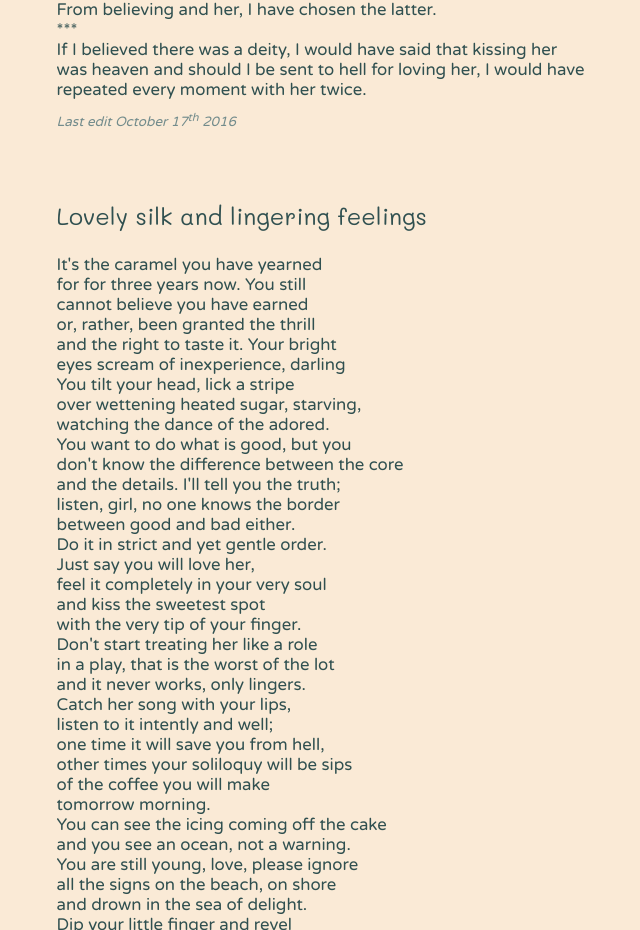
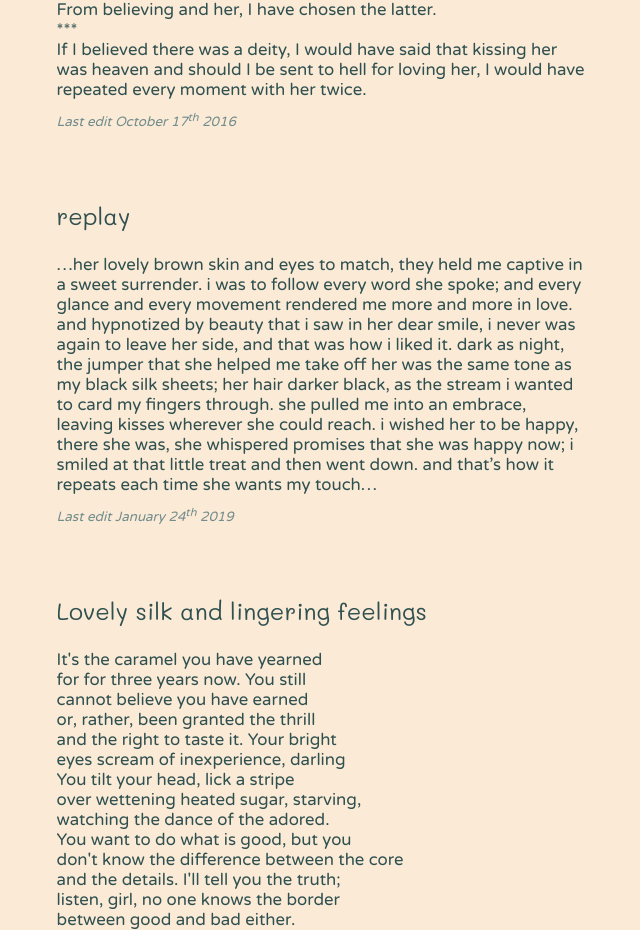
Before and after one commit to bastardcryptid/poetry, a plain HTML site: page templates/vitae.html in a window 1280 px wide. Shown: the part 2557-3487 px from the top of the page, without its empty margins (318-958 px from the left). Drawn offline with nearby package versions, Linux system fonts and the light colour scheme; a web font is replaced by a local one.

Commit message:
added replay poem to vitae

```diff
--- a/templates/vitae.html
+++ b/templates/vitae.html
@@ -121,6 +121,11 @@
 			<br>***
 			<br>If I believed there was a deity, I would have said that kissing her was heaven and should I be sent to hell for loving her, I would have repeated every moment with her twice.
 			<br><div class="date">Last edit October 17<sup>th</sup> 2016</div>
+		</div>
+		<div class="poem" id="replay">
+			<h3>replay</h3>
+			…her lovely brown skin and eyes to match, they held me captive in a sweet surrender. i was to follow every word she spoke; and every glance and every movement rendered me more and more in love. and hypnotized by beauty that i saw in her dear smile, i never was again to leave her side, and that was how i liked it. dark as night, the jumper that she helped me take off her was the same tone as my black silk sheets; her hair darker black, as the stream i wanted to card my fingers through. she pulled me into an embrace, leaving kisses wherever she could reach. i wished her to be happy, there she was, she whispered promises that she was happy now; i smiled at that little treat and then went down. and that’s how it repeats each time she wants my touch…
+			<br><div class="date">Last edit January 24<sup>th</sup> 2019</div>
 		</div>
 		<div class="poem" id="silk">
 			<h3>Lovely silk and lingering feelings</h3>
```
